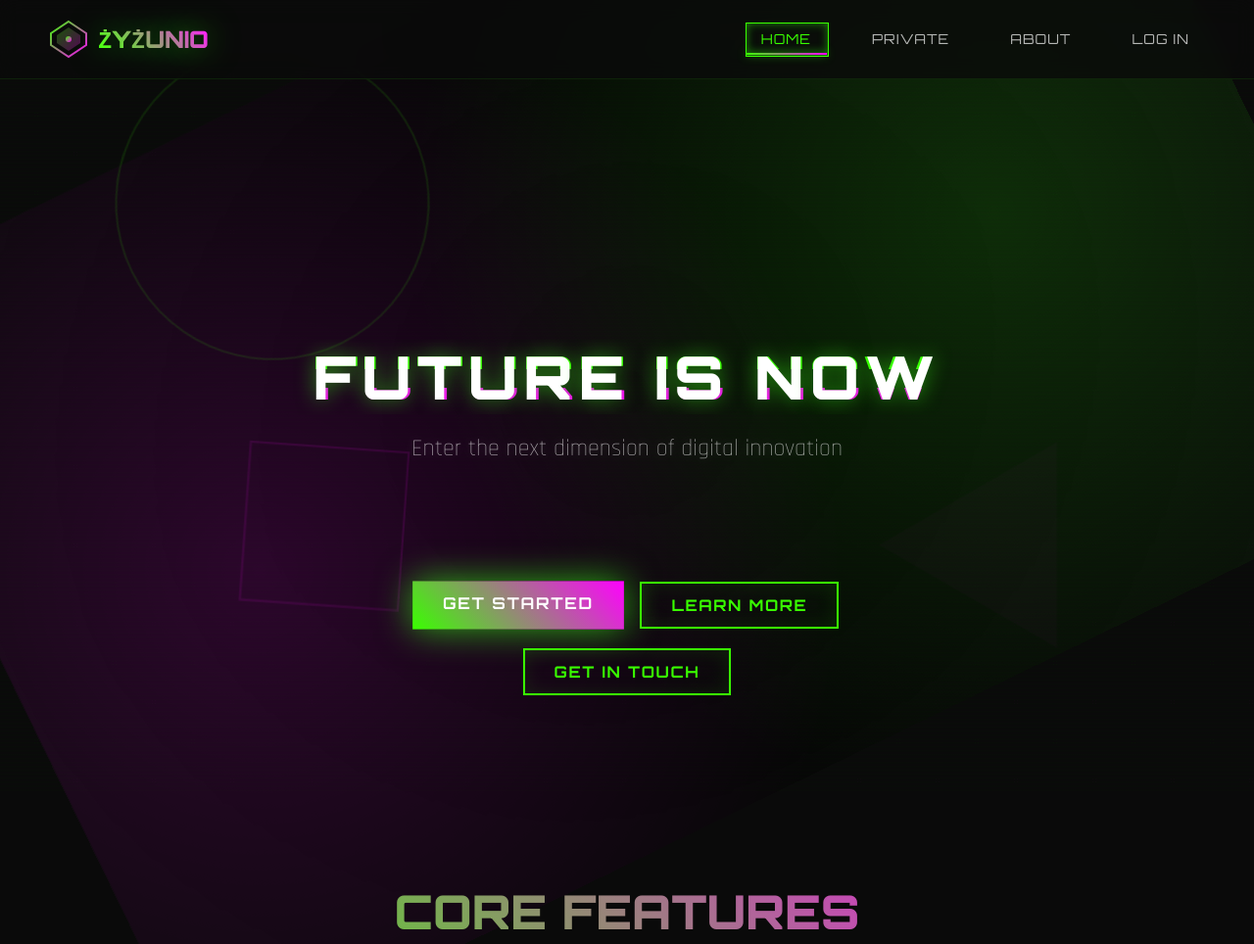
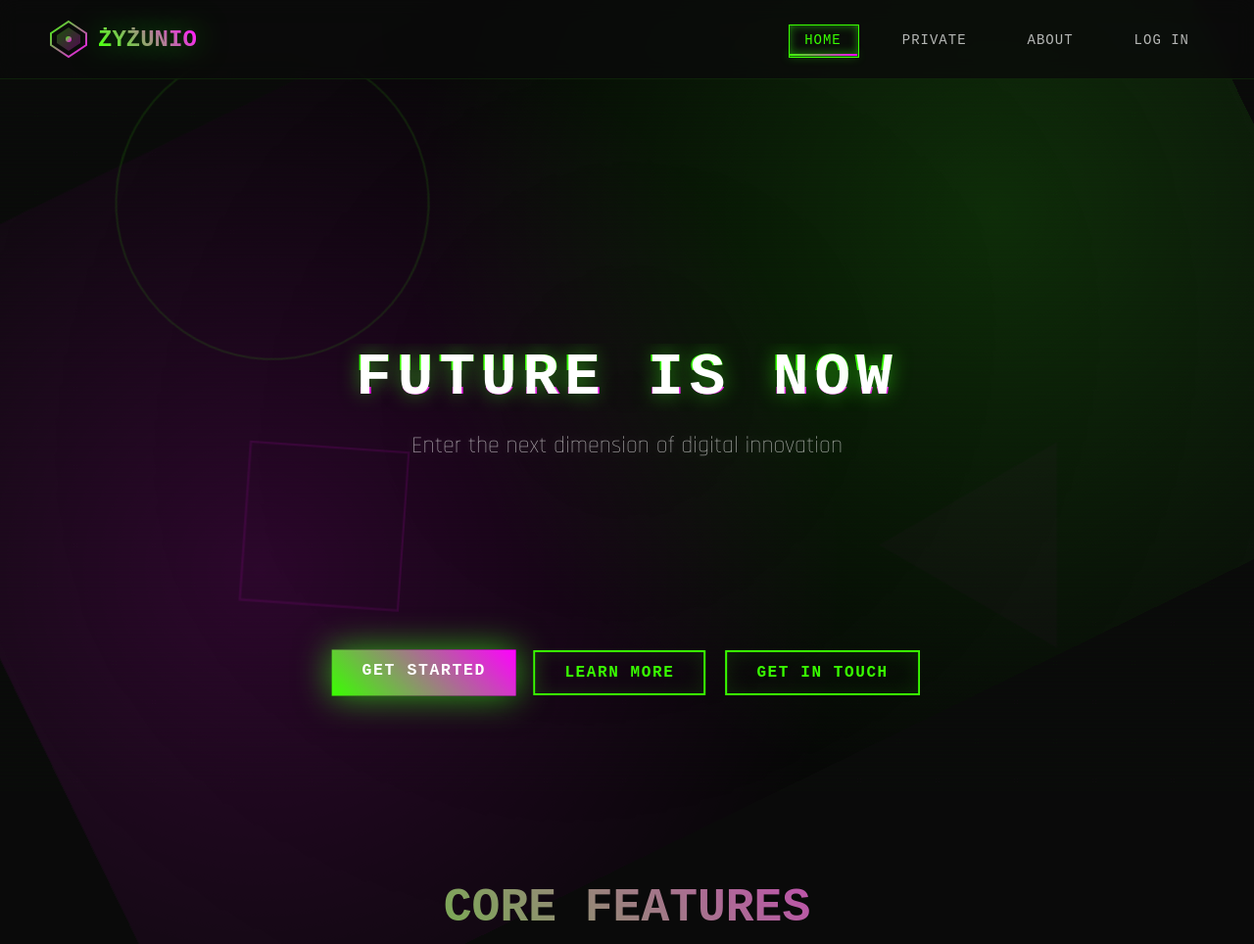
Before and after one commit to zyzunio/myWebsite, a plain HTML site: page index.html in a window 1280 px wide. Shown: the top 964 px of the page at 98% size. Drawn offline with Linux system fonts and the light colour scheme.

Commit message:
Update templatemo-electric-xtra.css
Font change for PL compatible

```diff
--- a/css/templatemo-electric-xtra.css
+++ b/css/templatemo-electric-xtra.css
@@ -199,7 +199,7 @@ https://templatemo.com/tm-596-electric-xtra
         }
 
         .logo-text {
-            font-family: 'Orbitron', monospace;
+            font-family: 'Tektur', monospace;
             font-size: 24px;
             font-weight: 900;
             background: linear-gradient(45deg, #39FF00, #FF00FF);
@@ -232,7 +232,7 @@ https://templatemo.com/tm-596-electric-xtra
             position: relative;
             transition: all 0.3s ease;
             padding: 8px 16px;
-            font-family: 'Orbitron', monospace;
+            font-family: 'Tektur', monospace;
             font-weight: 500;
             font-size: 14px;
             text-transform: uppercase;
@@ -353,7 +353,7 @@ https://templatemo.com/tm-596-electric-xtra
         }
 
         .glitch-text {
-            font-family: 'Orbitron', monospace;
+            font-family: 'Tektur', monospace;
             font-size: clamp(0.98rem, 2.94vw, 2.4rem);
             font-weight: 900;
             position: relative;
@@ -418,7 +418,7 @@ https://templatemo.com/tm-596-electric-xtra
         }
 
         .glitch-text {
-            font-family: 'Orbitron', monospace;
+            font-family: 'Tektur', monospace;
             font-size: clamp(2.6rem, 10vw, 3.8rem);
             font-weight: 900;
             position: relative;
@@ -505,7 +505,7 @@ https://templatemo.com/tm-596-electric-xtra
             display: inline-block;
             text-transform: uppercase;
             letter-spacing: 0.1em;
-            font-family: 'Orbitron', monospace;
+            font-family: 'Tektur', monospace;
             font-weight: 700;
         }
 
@@ -569,7 +569,7 @@ https://templatemo.com/tm-596-electric-xtra
         }
 
         .section-title {
-            font-family: 'Orbitron', monospace;
+            font-family: 'Tektur', monospace;
             font-size: 3rem;
             font-weight: 900;
             text-align: center;
@@ -643,7 +643,7 @@ https://templatemo.com/tm-596-electric-xtra
         }
 
         .content-panel h3 {
-            font-family: 'Orbitron', monospace;
+            font-family: 'Tektur', monospace;
             font-size: 2rem;
             margin-bottom: 20px;
             background: linear-gradient(45deg, #ffffff, #39FF00);
@@ -704,7 +704,7 @@ https://templatemo.com/tm-596-electric-xtra
         }
 
         .about-text h2 {
-            font-family: 'Orbitron', monospace;
+            font-family: 'Tektur', monospace;
             font-size: 2.5rem;
             margin-bottom: 30px;
             background: linear-gradient(45deg, #39FF00, #FF00FF);
@@ -879,7 +879,7 @@ https://templatemo.com/tm-596-electric-xtra
             letter-spacing: 1px;
             cursor: pointer;
             transition: all 0.3s ease;
-            font-family: 'Orbitron', monospace;
+            font-family: 'Tektur', monospace;
         }
 
         .submit-btn:hover {
@@ -892,7 +892,7 @@ https://templatemo.com/tm-596-electric-xtra
         }
 
         .contact-info h3 {
-            font-family: 'Orbitron', monospace;
+            font-family: 'Tektur', monospace;
             font-size: 2rem;
             margin-bottom: 30px;
             background: linear-gradient(45deg, #ffffff, #39FF00);
```
